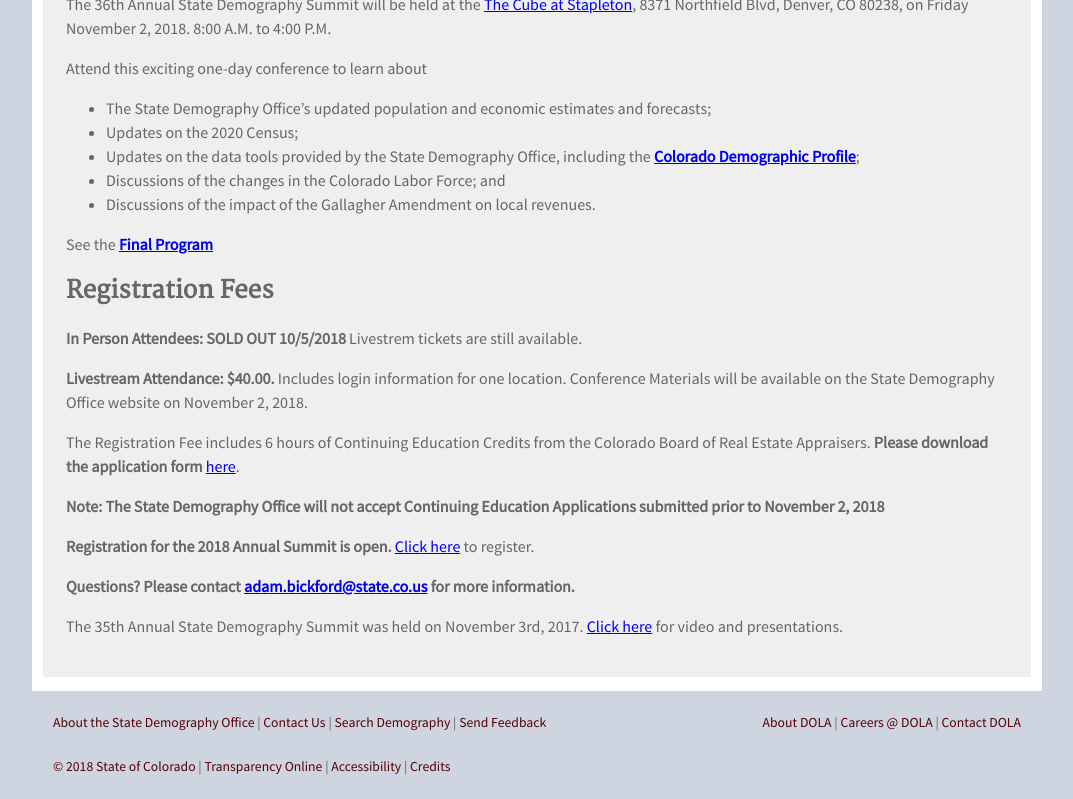
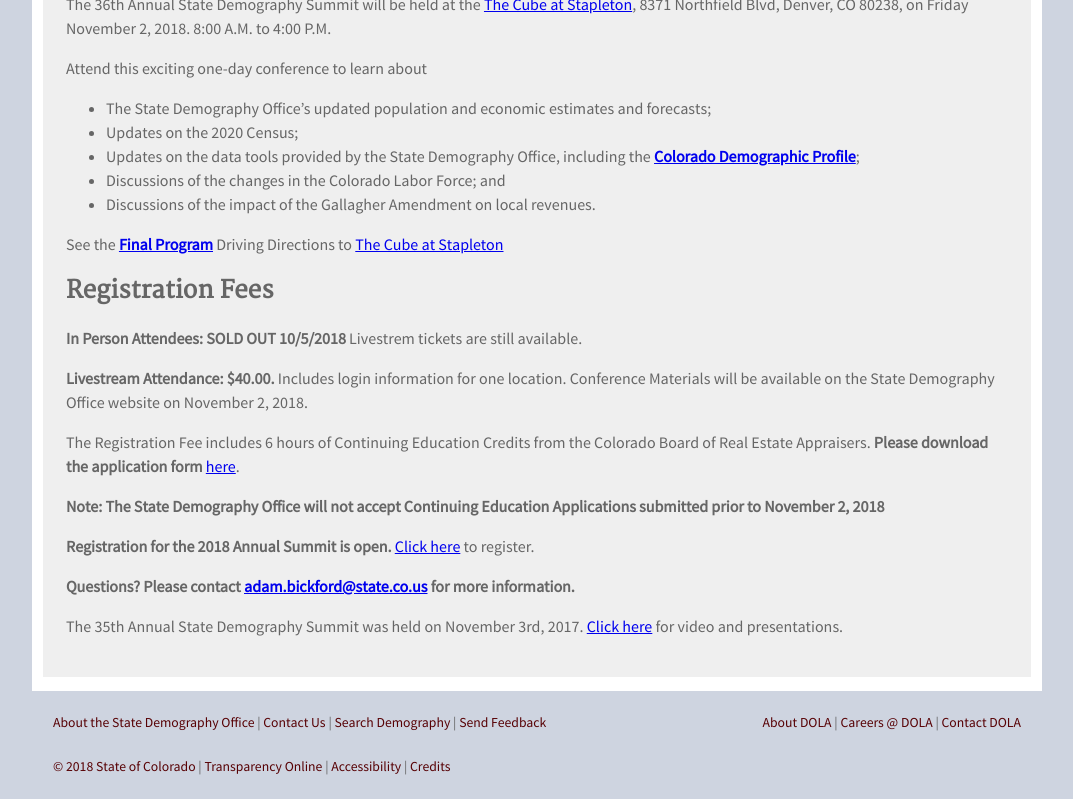
Before and after one commit to TBleess/Website_New, a Jekyll site: the page built from pages/9_Not_in_Menu/demography_summit_2018.md, in a window 1280 px wide and 900 px high, scrolled down 1069 px, cut to the strip 101-900 px from the top of the window. Shown: the whole strip, without its empty margins (103-1176 px from the left). Built offline with Jekyll 4.4.1, drawn with Linux system fonts in a browser that asks for light colours.

Commit message:
Update demography_summit_2018.md

```diff
--- a/pages/9_Not_in_Menu/demography_summit_2018.md
+++ b/pages/9_Not_in_Menu/demography_summit_2018.md
@@ -25,6 +25,7 @@ Attend this exciting one-day conference to learn about
 * Discussions of the impact of the Gallagher Amendment on local revenues.
 
 See the **[Final Program](https://drive.google.com/uc?export=download&id=1mVz4fuiqHid6826-4Ur2AmhfMrFM5DCd)**
+Driving Directions to [The Cube at Stapleton](https://drive.google.com/uc?export&id=1-N39r7tymKUCRpdknlEhu6-a2a6K0Ue0)
 
 ## Registration Fees
 
```
